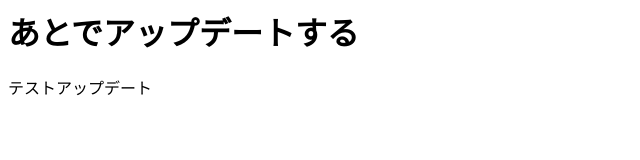
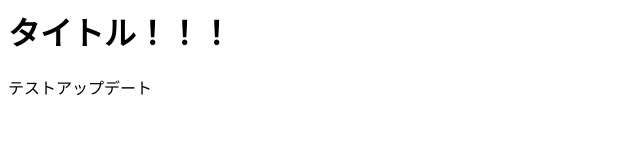
Before and after one commit to nabe-data/nabe-data.github.io, a plain HTML site: page index.html in a window 1280 px wide. Shown: the whole page, without its empty margins (0-640 px from the left). Drawn offline with Linux system fonts and the light colour scheme.

Commit message:
web上から編集

```diff
--- a/index.html
+++ b/index.html
@@ -1,2 +1,2 @@
-<h1>あとでアップデートする</h1>
+<h1>タイトル！！！</h1>
 <p>テストアップデート</p>
```
